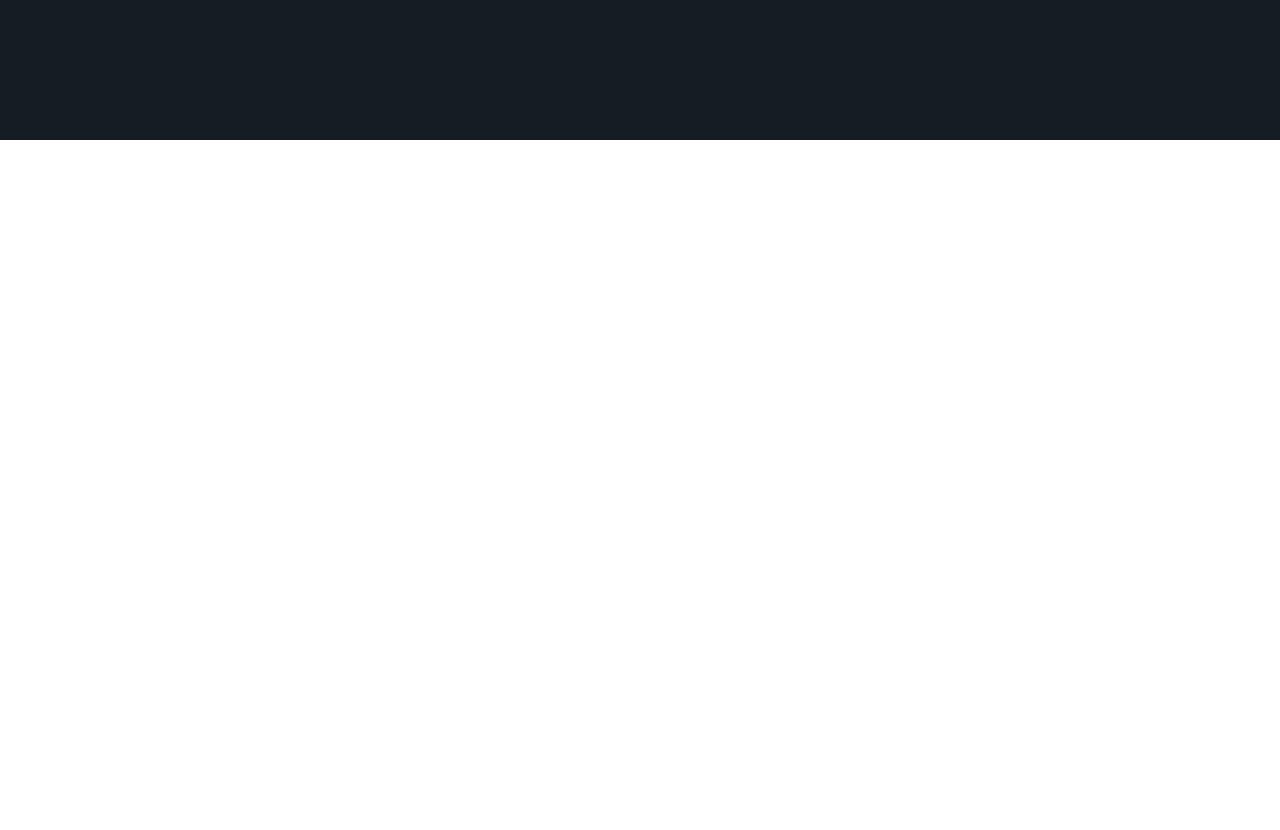
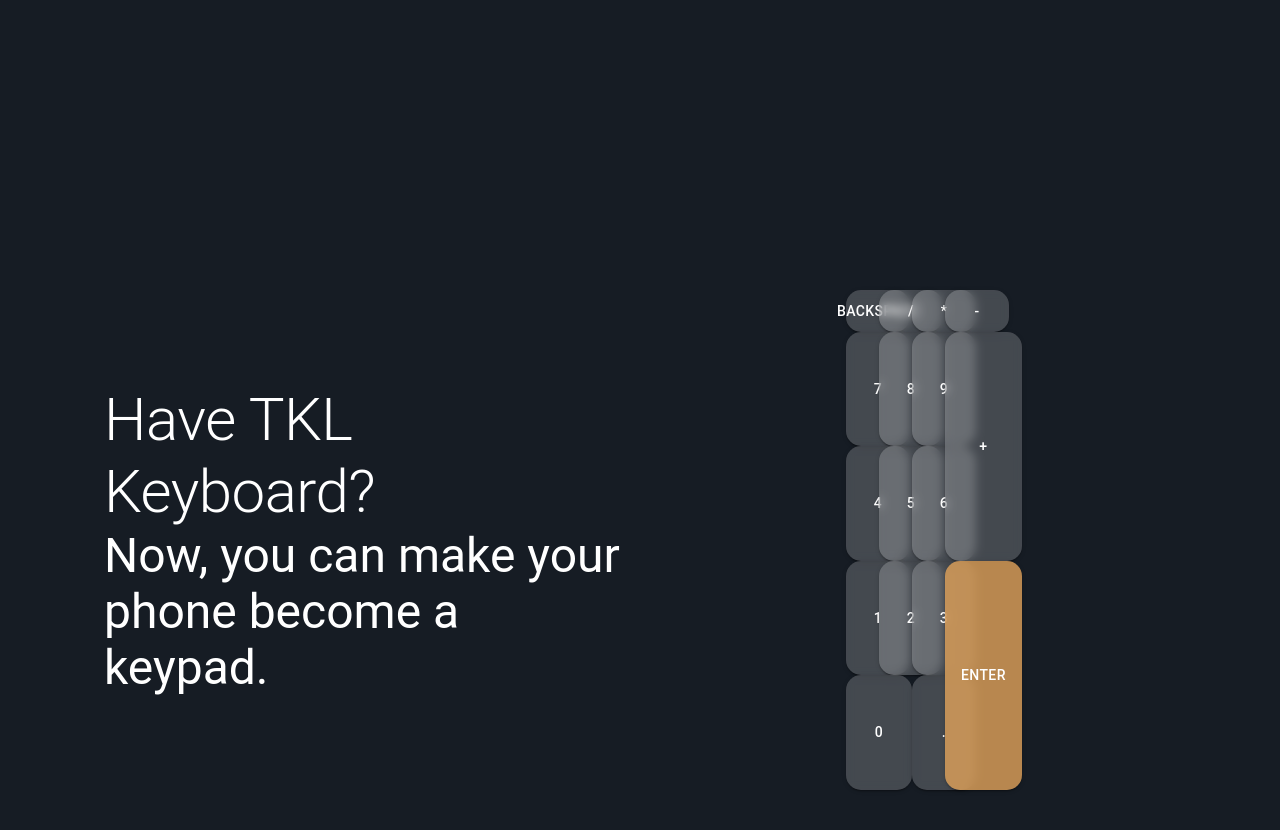
Before and after one commit to hysasuke/Project-Website, a Next.js app: page / in a window 1280 px wide. Shown: the part 1460-2290 px from the top of the page. Before the commit the page ends 1600 px from the top, so only its background shows below. Built offline with nearby package versions, Linux system fonts and the light colour scheme.

Commit message:
✨ feat: UI Updates
Added Keypad Intro Page

```diff
--- a/src/components/Intro.js
+++ b/src/components/Intro.js
@@ -15,7 +15,6 @@ export default function Intro(props) {
     <Container
       maxWidth={false}
       style={{
-        // backgroundColor: "#008080",
         backgroundColor: "rgb(22,28,36)",
         display: "flex",
         height: "100vh"
@@ -24,7 +23,7 @@ export default function Intro(props) {
       <Grid
         container
         flex={1}
-        padding={10}
+        padding={smallScreen ? 0 : 10}
         justifyContent="space-between"
         alignItems={"center"}
         spacing={2}
--- /dev/null
+++ b/src/components/Keypad.js
@@ -0,0 +1,185 @@
+import React from "react";
+import { Button as MUIButton, Grid } from "@mui/material";
+export default function keypad(props) {
+  const buttonLabels = [
+    {
+      label: "7",
+      keyName: "NumPad7"
+    },
+    {
+      label: "8",
+      keyName: "NumPad8"
+    },
+    {
+      label: "9",
+      keyName: "NumPad9"
+    },
+    {
+      label: "4",
+      keyName: "NumPad4"
+    },
+    {
+      label: "5",
+      keyName: "NumPad5"
+    },
+    {
+      label: "6",
+      keyName: "NumPad6"
+    },
+    {
+      label: "1",
+      keyName: "NumPad1"
+    },
+    {
+      label: "2",
+      keyName: "NumPad2"
+    },
+    {
+      label: "3",
+      keyName: "NumPad3"
+    },
+    {
+      label: "0",
+      keyName: "NumPad0"
+    },
+    {
+      label: ".",
+      keyName: "Period"
+    }
+  ];
+  const Button = (props) => {
+    function addOpacityToColor(color, opacity) {
+      if (!color || color === undefined) {
+        return "rgba(255,255,255,0.2)";
+      }
+      // Check if color is in hex format
+      if (color[0] === "#") {
+        // Convert hex color to RGB format
+        const hex = color.substring(1);
+        const rgb = parseInt(hex, 16);
+        const red = (rgb >> 16) & 0xff;
+        const green = (rgb >> 8) & 0xff;
+        const blue = rgb & 0xff;
+
+        // Return RGB color with opacity
+        return `rgba(${red}, ${green}, ${blue}, ${opacity})`;
+      }
+
+      // Check if color is in RGB format
+      if (color.startsWith("rgb")) {
+        // Split RGB values into an array
+        const rgbArray = color.match(/\d+/g);
+
+        // Return RGB color with opacity
+        return `rgba(${rgbArray[0]}, ${rgbArray[1]}, ${rgbArray[2]}, ${opacity})`;
+      }
+
+      // If color format is not recognized, return the original color
+      return color;
+    }
+    return (
+      <MUIButton
+        {...props}
+        style={{
+          width: "100%",
+          height: "100%",
+          borderRadius: 15,
+          backgroundColor: addOpacityToColor(props.backgroundColor, 0.8),
+          // border: "1px solid #BBBBBB",
+          backdropFilter: "blur(5px)"
+        }}
+      />
+    );
+  };
+
+  const buttons = buttonLabels.map((key) => (
+    <Grid xs={key.label === "0" ? 8 : 4} key={key.label} item>
+      <Button variant="contained">{key.label}</Button>
+    </Grid>
+  ));
+
+  const renderRightButtons = () => {
+    const buttons = [
+      {
+        label: "+",
+        keyName: "Add"
+      },
+      {
+        label: "Enter",
+        keyName: "Enter",
+        backgroundColor: "rgb(225, 163, 91)"
+      }
+    ];
+    return (
+      <Grid container xs direction="column" item>
+        {buttons.map((key) => {
+          return (
+            <Grid xs key={key.keyName} item>
+              <Button
+                variant="contained"
+                backgroundColor={
+                  key.backgroundColor ? key.backgroundColor : undefined
+                }
+              >
+                {key.label}
+              </Button>
+            </Grid>
+          );
+        })}
+      </Grid>
+    );
+  };
+
+  const renderTopButtons = () => {
+    const buttons = [
+      {
+        label: "Backspace",
+        keyName: "Backspace"
+      },
+      {
+        label: "/",
+        keyName: "Divide"
+      },
+      {
+        label: "*",
+        keyName: "Multiply"
+      },
+      {
+        label: "-",
+        keyName: "Minus"
+      }
+    ];
+    return (
+      <Grid container item xs={1}>
+        {buttons.map((key) => {
+          return (
+            <Grid xs={3} key={key.keyName} item>
+              <Button
+                variant="contained"
+                backgroundColor={
+                  key.backgroundColor ? key.backgroundColor : undefined
+                }
+              >
+                {key.label}
+              </Button>
+            </Grid>
+          );
+        })}
+      </Grid>
+    );
+  };
+
+  return (
+    <Grid container item xs={12} direction="column" height="100%">
+      {renderTopButtons()}
+      <Grid container item xs direction="row">
+        <Grid container item xs={9}>
+          {buttons}
+        </Grid>
+        <Grid item container xs={3}>
+          {renderRightButtons()}
+        </Grid>
+      </Grid>
+    </Grid>
+  );
+}
--- /dev/null
+++ b/src/components/KeypadIntro.js
@@ -0,0 +1,53 @@
+import { Container, Grid, Typography, useMediaQuery } from "@mui/material";
+import { useTheme } from "@mui/styles";
+import React, { useEffect } from "react";
+import Keypad from "./Keypad";
+export default function KeypadIntro(props) {
+  const theme = useTheme();
+  const smallScreen = useMediaQuery(theme.breakpoints.down("md"));
+  const [windowWidth, setWindowWidth] = React.useState(0);
+  const [windowHeight, setWindowHeight] = React.useState(0);
+  useEffect(() => {
+    setWindowWidth(window.innerWidth);
+    setWindowHeight(window.innerHeight);
+  }, []);
+  return (
+    <Container
+      maxWidth={false}
+      style={{
+        backgroundColor: "rgb(22,28,36)",
+        display: "flex",
+        minHeight: "100vh"
+      }}
+    >
+      <Grid
+        container
+        flex={1}
+        alignItems={"center"}
+        spacing={2}
+        padding={smallScreen ? 0 : 10}
+      >
+        <Grid item xs={12} md={6} justifyContent={"flex-end"}>
+          <Typography variant="h2" color="white">
+            Have TKL Keyboard?
+          </Typography>
+          <Typography color="white" variant="h3">
+            Now, you can make your phone become a keypad.
+          </Typography>
+        </Grid>
+        <Grid
+          item
+          container
+          xs={12}
+          md={6}
+          justifyContent="center"
+          alignItems={"center"}
+        >
+          <Grid item xs={12} md={3} height={500}>
+            <Keypad />
+          </Grid>
+        </Grid>
+      </Grid>
+    </Container>
+  );
+}
--- a/src/components/Main.js
+++ b/src/components/Main.js
@@ -31,7 +31,7 @@ export default function Main(props) {
         display: "flex"
       }}
     >
-      <Grid container flex={1} padding={10}>
+      <Grid container flex={1} padding={smallScreen ? 0 : 10}>
         <Grid
           xs={12}
           md={6}
--- a/src/pages/index.js
+++ b/src/pages/index.js
@@ -8,6 +8,7 @@ import Intro from "@/components/Intro";
 import AppBar from "@/components/AppBar";
 
 import { useTheme } from "@mui/styles";
+import KeypadIntro from "@/components/KeypadIntro";
 const theme = createTheme({
   palette: {
     primary: {
@@ -46,6 +47,7 @@ export default function Home() {
       >
         <Main />
         <Intro />
+        <KeypadIntro />
       </div>
     </ThemeProvider>
   );
```
